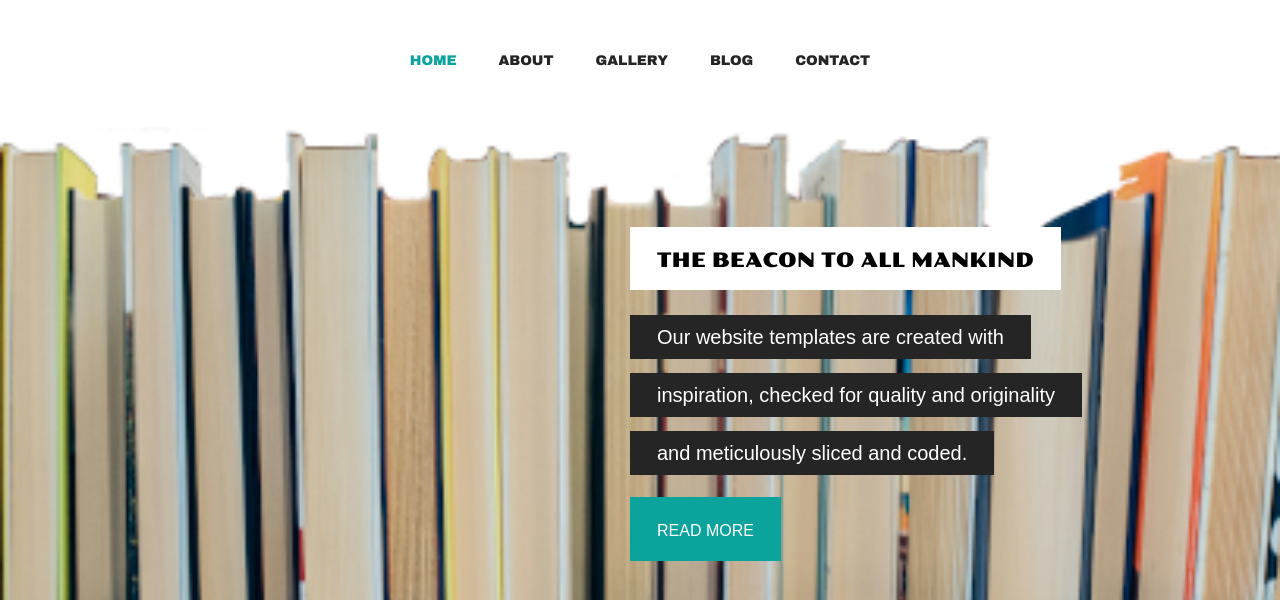
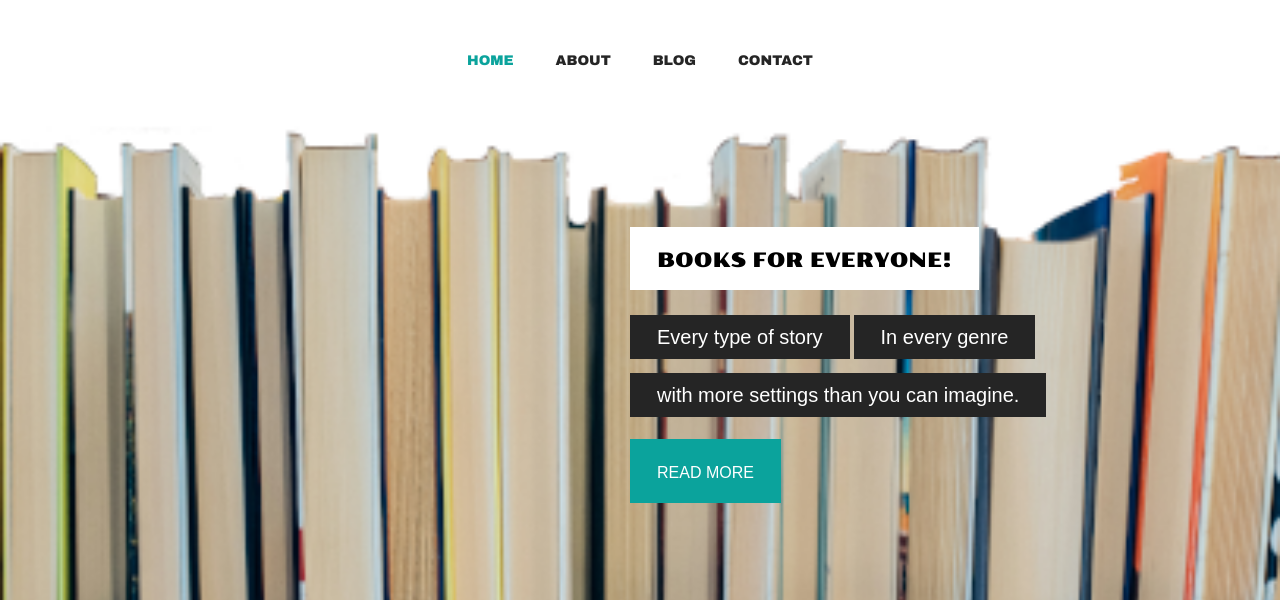
Before and after one commit to pulpislit/site, a plain HTML site: page index.html in a window 1280 px wide. Shown: the part 200-800 px from the top of the page. Drawn offline with Linux system fonts and the light colour scheme.

Commit message:
Update index.html

```diff
--- a/index.html
+++ b/index.html
@@ -22,9 +22,6 @@
 				<a href="about.html">about</a>
 			</li>
 			<li>
-				<a href="gallery.html">gallery</a>
-			</li>
-			<li>
 				<a href="blog.html">blog</a>
 			</li>
 			<li>
@@ -36,10 +33,10 @@
 		<div id="featured">
 			<img src="images/books_scaled.png" alt="">
 			<div>
-				<h2>the beacon to all mankind</h2>
-				<span>Our website templates are created with</span>
-				<span>inspiration, checked for quality and originality</span>
-				<span>and meticulously sliced and coded.</span>
+				<h2>Books for Everyone!</h2>
+				<span>Every type of story</span>
+				<span>In every genre</span>
+				<span>with more settings than you can imagine.</span>
 				<a href="blog-single-post.html" class="more">read more</a>
 			</div>
 		</div>
```
